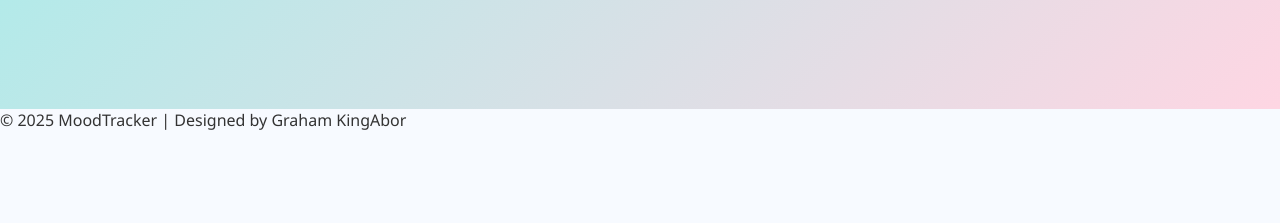
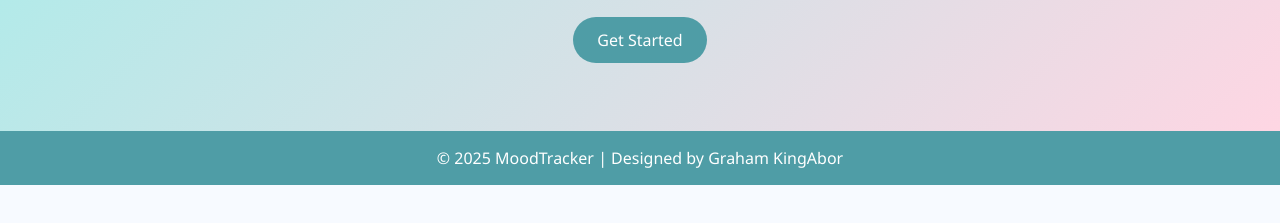
Before and after one commit to Ghound03/Mood-Tracker, a plain HTML site: page index.html in a window 1280 px wide. Shown: the part 273-496 px from the top of the page. Drawn offline with Linux system fonts and the light colour scheme.

Commit message:
added a button and footer with styling to both

```diff
--- a/index.html
+++ b/index.html
@@ -30,6 +30,8 @@
       Track your feelings, reflect on your emotions, and improve your mental well-being—one day at a time.
     </p>  <!-- Descriptive text about the purpose of the site -->
 
+    <a href="moodlog.html" class="btn">Get Started</a><!-- Button styled as a link to navigate to the Mood Log page -->
+
   </header>
 
   <!-- Footer Section -->
--- a/styles.css
+++ b/styles.css
@@ -60,3 +60,31 @@ nav {
   max-width: 600px;/* Limit line length */
   margin-inline: auto;/* Center the paragraph horizontally */
 }
+
+/* Button style for 'Get Started' link */
+.btn {
+  background-color: #4f9da6;/* Button color same as navbar */
+  color: white;/* White text */
+  padding: 0.75rem 1.5rem;/* Padding inside button */
+  border-radius: 30px;/* Rounded corners */
+  text-decoration: none;/* No underline */
+  font-size: 1rem;/* Regular size text */
+  transition: background 0.3s;/* Smooth hover effect */
+}
+
+/* Hover effect for button */
+.btn:hover {
+  background-color: #3a7f86;/* Darker blue-green on hover */
+}
+
+/* FOOTER STYLES */
+footer {
+  background-color: #4f9da6;/* Match navbar */
+  color: white;/* White text */
+  text-align: center;/* Center text */
+  padding: 1rem;/* Space inside footer */
+  position: relative;
+  bottom: 0;
+  width: 100%;
+  /* Full width */
+}
```
